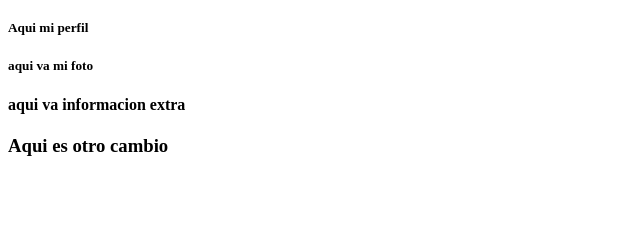
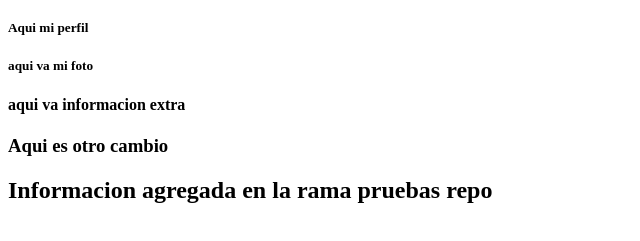
Before and after one commit to jonansanz/PrimerRepo, a plain HTML site: page index.html in a window 1280 px wide. Shown: the part 61-302 px from the top of the page, without its empty margins (0-640 px from the left). Drawn offline with Linux system fonts and the light colour scheme.

Commit message:
pruenas 1

```diff
--- a/index.html
+++ b/index.html
@@ -15,5 +15,8 @@
             <h4>aqui va informacion extra</h4>
             <h3>Aqui es otro cambio</h3>
         </div>
+        <div>
+            <h2>Informacion agregada en la rama pruebas repo</h2>
+        </div>
     </body>
 </html>
```
